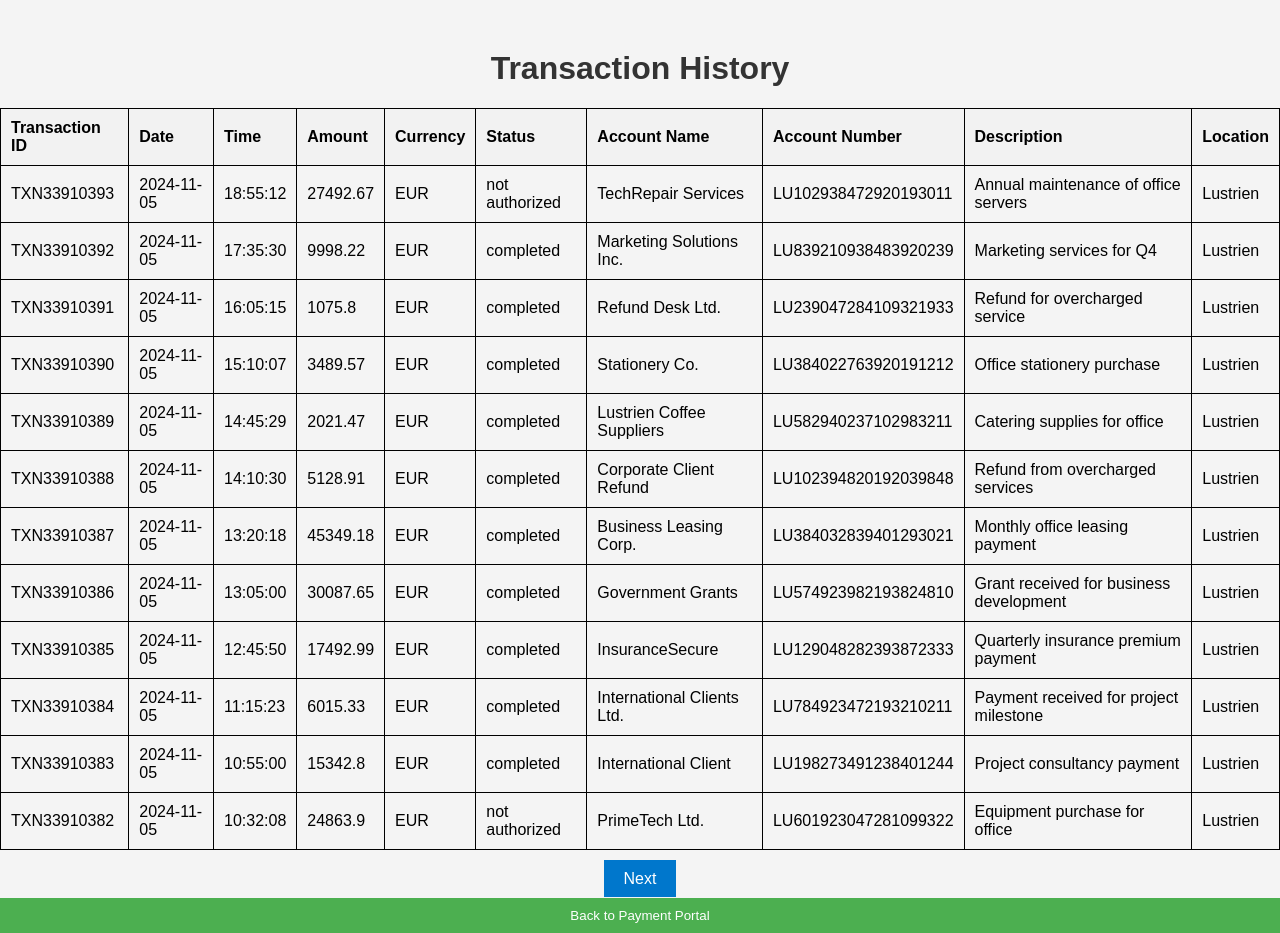
After one commit to ait-cs-IaaS/psp-portal, a Flask app: page /transaction-history in a window 1280 px wide. The commit adds this page. Run offline with Flask 3, Linux system fonts and the light colour scheme; a user stored in the database is signed in.

Commit message:
added transaction history

```diff
--- a/routes.py
+++ b/routes.py
@@ -1,5 +1,6 @@
 from flask import Blueprint, request, jsonify, session, render_template, redirect, url_for
 from backend.database import User
+from backend.database import Transaction
 
 # Create a blueprint for the routes
 api = Blueprint('api', __name__)
@@ -82,3 +83,23 @@
 def logout():
     session.clear()  # Clear the entire session for security
     return redirect(url_for('api.index'))  # Redirect the user to the login page after logout
+
+@api.route('/transaction-history', methods=['GET'])
+def transaction_history():
+    # Check if the user is logged in
+    if 'username' not in session:
+        return redirect(url_for('api.index'))
+
+    # Get the current page number from query parameters (default to 1)
+    page = request.args.get('page', 1, type=int)
+
+    # Query the transactions ordered by date descending
+    transactions_query = Transaction.query.order_by(Transaction.date.desc(), Transaction.time.desc())
+
+    # Pagination: 12 transactions per page, no error out
+    transactions_paginated = transactions_query.paginate(page=page, per_page=12, error_out=False)
+
+    # Get the transactions for the current page
+    transactions = transactions_paginated.items
+
+    return render_template('transaction-history.html', transactions=transactions, page=page)
--- /dev/null
+++ b/templates/transaction-history.html
@@ -0,0 +1,80 @@
+<!DOCTYPE html>
+<html lang="en">
+<head>
+    <meta charset="UTF-8">
+    <meta name="viewport" content="width=device-width, initial-scale=1.0">
+    <title>Transaction History</title>
+    <link rel="stylesheet" href="{{ url_for('static', filename='styles.css') }}">
+    <style>
+        table {
+            width: 100%;
+            border-collapse: collapse;
+        }
+        table, th, td {
+            border: 1px solid black;
+        }
+        th, td {
+            padding: 10px;
+            text-align: left;
+        }
+        th {
+            background-color: #f2f2f2;
+        }
+        .pagination {
+            margin-top: 20px;
+            text-align: center;
+        }
+        .pagination a {
+            margin: 0 5px;
+            padding: 10px 20px;
+            background-color: #0077cc;
+            color: white;
+            text-decoration: none;
+        }
+        .pagination a:hover {
+            background-color: #005fa3;
+        }
+    </style>
+</head>
+<body>
+    <h1>Transaction History</h1>
+
+    <table>
+        <tr>
+            <th>Transaction ID</th>
+            <th>Date</th>
+            <th>Time</th>
+            <th>Amount</th>
+            <th>Currency</th>
+            <th>Status</th>
+            <th>Account Name</th>
+            <th>Account Number</th>
+            <th>Description</th>
+            <th>Location</th>
+        </tr>
+        {% for transaction in transactions %}
+        <tr>
+            <td>{{ transaction.transaction_id }}</td>
+            <td>{{ transaction.date }}</td>
+            <td>{{ transaction.time }}</td>
+            <td>{{ transaction.amount }}</td>
+            <td>{{ transaction.currency }}</td>
+            <td>{{ transaction.status }}</td>
+            <td>{{ transaction.account_name }}</td>
+            <td>{{ transaction.account_number }}</td>
+            <td>{{ transaction.description }}</td>
+            <td>{{ transaction.location }}</td>
+        </tr>
+        {% endfor %}
+    </table>
+
+    <div class="pagination">
+        {% if page > 1 %}
+        <a href="{{ url_for('api.transaction_history', page=page-1) }}">Previous</a>
+        {% endif %}
+        <a href="{{ url_for('api.transaction_history', page=page+1) }}">Next</a>
+    </div>
+
+    <button onclick="window.location.href='/payment-page'">Back to Payment Portal</button>
+</body>
+</html>
```
Also changed, not shown: templates/payment-page.html (+1 -30 lines).
